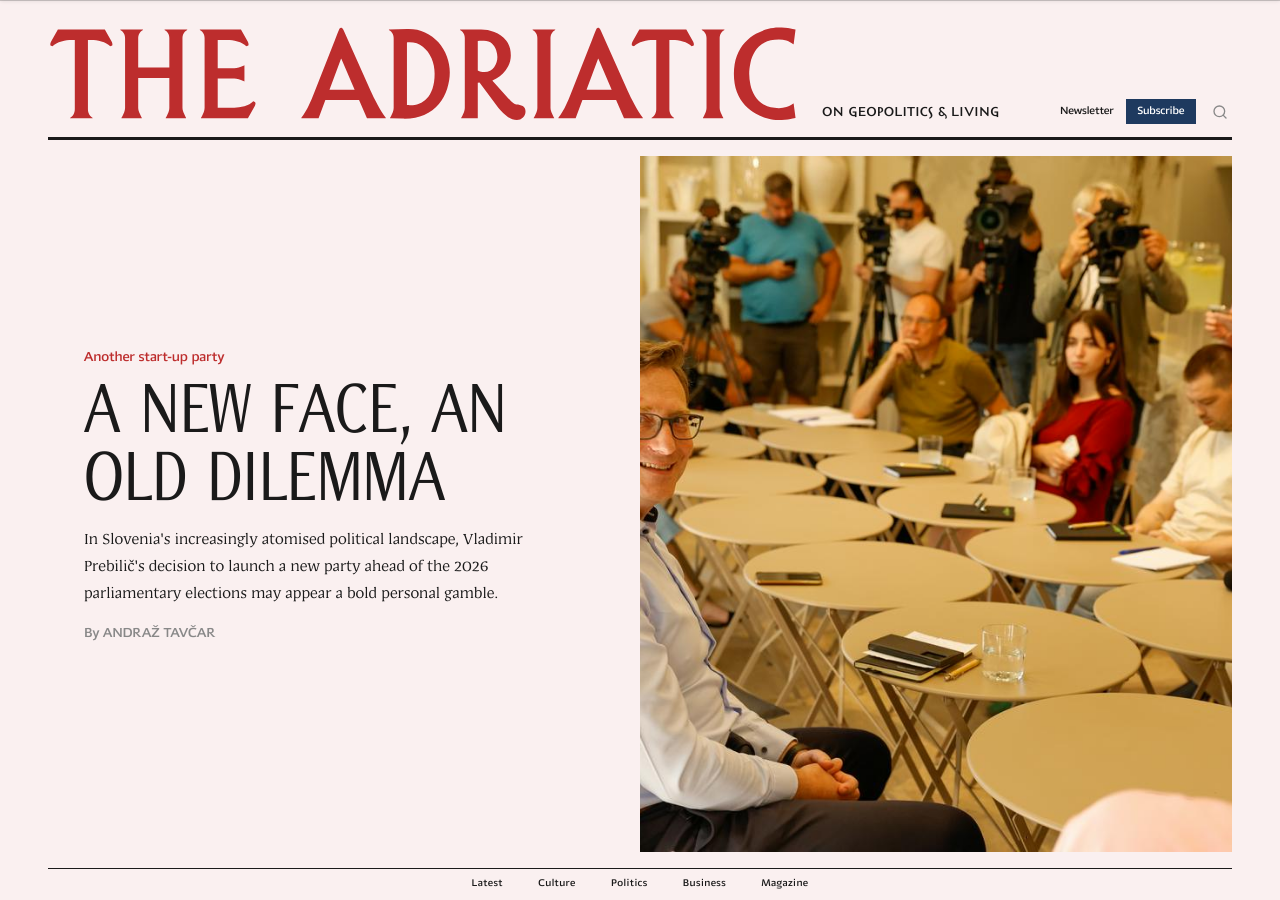
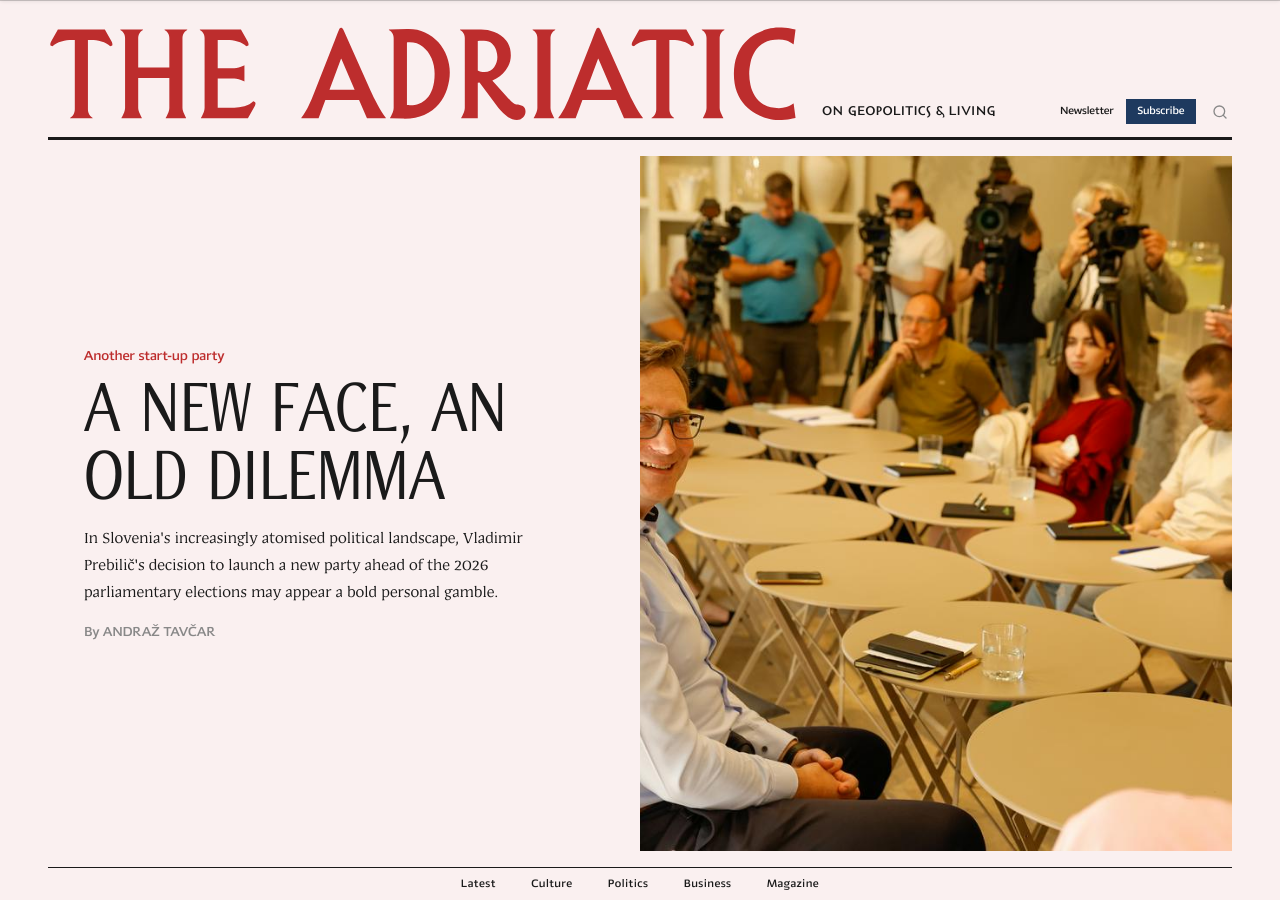
Before and after one commit to tramci/adriatic-website, a Jekyll site: the page built from index.html, in a window 1280 px wide and 900 px high. Built offline with Jekyll 4.4.1, drawn with Linux system fonts in a browser that asks for light colours; the list of posts is cut into pages by our own code.

Commit message:
Refactor sticky navbar height handling and improve font size responsiveness

```diff
--- a/_includes/critical-css.html
+++ b/_includes/critical-css.html
@@ -184,7 +184,7 @@
 
 .masthead-blurb {
   font-family: 'Adriatic Journal', Georgia, serif;
-  font-size: 1rem;
+  font-size: clamp(0.9rem, 0.5rem + 0.6vw, 1.4rem);
   color: #1a1a1a;
   text-transform: lowercase;
   white-space: nowrap;
--- a/assets/css/main.css
+++ b/assets/css/main.css
@@ -496,7 +496,7 @@
 /* Docked state - attaches to sticky navbar */
 .home-bottom-nav.is-docked {
   position: fixed;
-  top: 48px; /* Height of sticky navbar */
+  top: var(--sticky-navbar-height, 48px); /* Height of sticky navbar */
   left: 0;
   right: 0;
   z-index: 999;
@@ -541,7 +541,7 @@
 
 .home-nav-link {
   font-family: 'SajJY', Verdana, sans-serif;
-  font-size: clamp(0.65rem, 0.4rem + 0.3vw, 0.85rem);
+  font-size: clamp(0.7rem, 0.4rem + 0.4vw, 1rem);
   font-weight: 700;
   color: #1a1a1a;
   text-decoration: none;
--- a/assets/js/main.js
+++ b/assets/js/main.js
@@ -210,7 +210,9 @@
 
     // Dock bottom nav when it reaches the sticky navbar
     if (homeBottomNav) {
-      const stickyNavbarHeight = 48;
+      const stickyNavbarHeight = stickyNavbar.offsetHeight;
+      // Set CSS custom property for docked positioning
+      document.documentElement.style.setProperty('--sticky-navbar-height', stickyNavbarHeight + 'px');
       let isDocked = false;
       // Store the nav's original document position (distance from top of document)
       // We need to wait until layout is stable to get this
```
